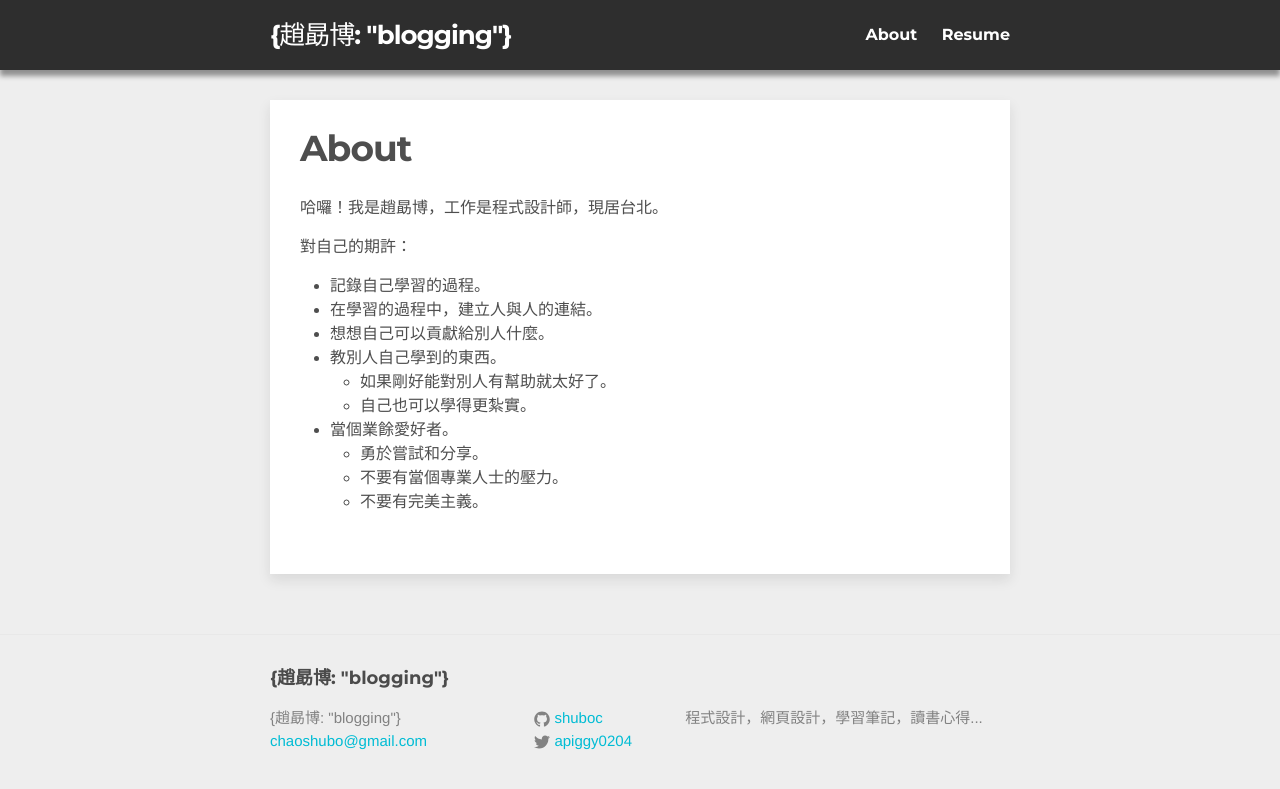
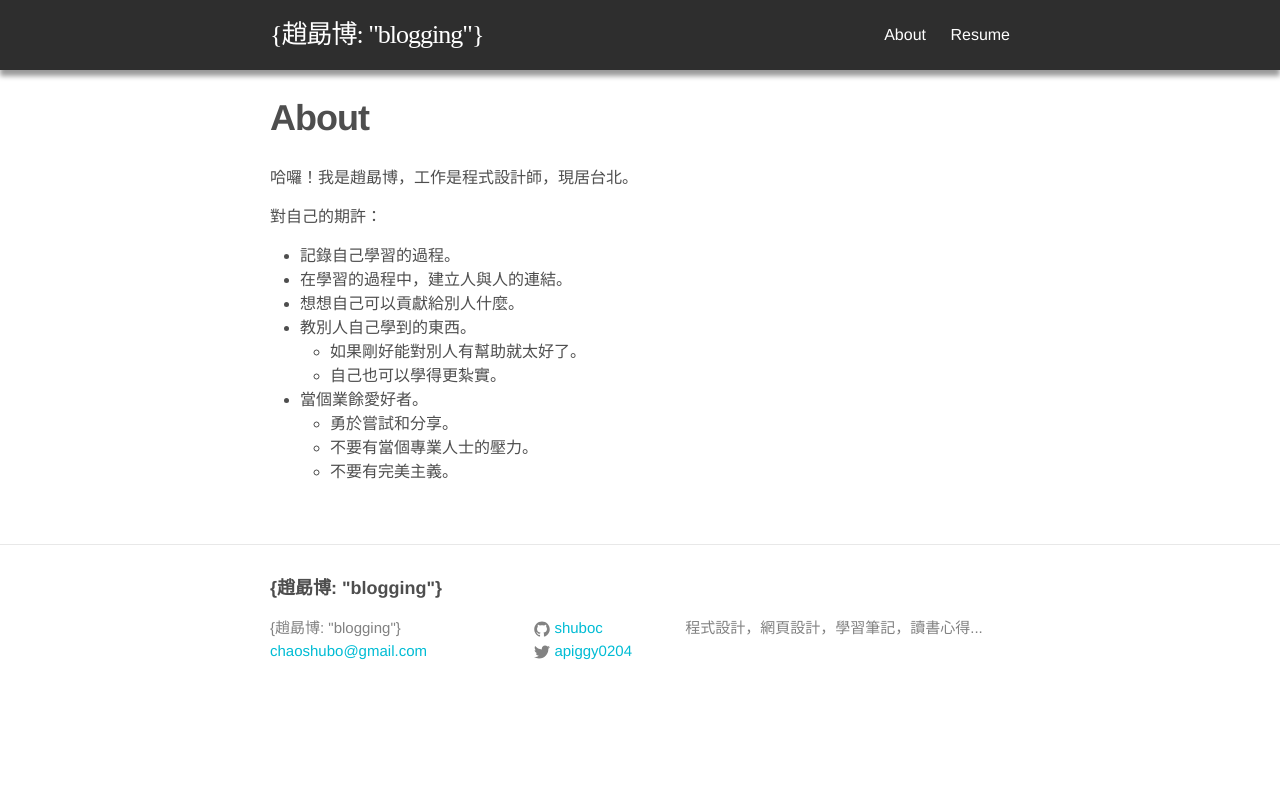
Before and after one commit to shuboc/shuboc.github.io, a Jekyll site: the page built from about.md, in a window 1280 px wide. Shown: the top 789 px of the page. Built offline with Jekyll 4.4.1, drawn with Linux system fonts in a browser that asks for light colours.

Commit message:
Remove background style

```diff
--- a/_sass/_base.scss
+++ b/_sass/_base.scss
@@ -82,7 +82,7 @@ li {
  * Headings
  */
 h1, h2, h3, h4, h5, h6 {
-    font-family: $header-font-family;
+    font-family: $base-font-family;
 }
 
 
--- a/_sass/_layout.scss
+++ b/_sass/_layout.scss
@@ -34,7 +34,6 @@ $header-height: 70px;
     .page-link {
         line-height: $base-line-height;
         color: $header-text-color;
-        font-family: $header-font-family;
 
         // Gaps between nav items, but not on the last one
         &:not(:last-child) {
@@ -177,9 +176,7 @@ $header-height: 70px;
 
 .post {
   margin-bottom: $spacing-unit;
-  padding: 30px;
-  background-color: $post-background-color;
-  box-shadow: 0 0 0 0,0 6px 12px rgba(34,34,34,0.1);
+  background-color: $background-color;
 }
 
 .post-list {
@@ -188,9 +185,7 @@ $header-height: 70px;
 
     > li {
         margin-bottom: $spacing-unit;
-        padding: 30px;
-        background-color: $post-background-color;
-        box-shadow: 0 0 0 0,0 6px 12px rgba(34,34,34,0.1);
+        background-color: $background-color;
     }
 }
 
--- a/css/main.scss
+++ b/css/main.scss
@@ -12,16 +12,15 @@ $base-font-weight: 400;
 $small-font-size:  $base-font-size * 0.875;
 $base-line-height: 1.5;
 
-$header-font-family: 'Montserrat', sans-serif;
+$header-font-family: 'Luckiest Guy', cursive;
 $header-text-color: #fff;
 
 $spacing-unit:     30px;
 
 $text-color:       rgba(34, 34, 34, 0.8);
-$background-color: #eeeeee;
+$background-color: #FFF;
 $brand-color:      #2e2e2e;
 $link-color:       #00BCD4;
-$post-background-color: #ffffff;
 
 $grey-color:       #828282;
 $grey-color-light: lighten($grey-color, 40%);
```
